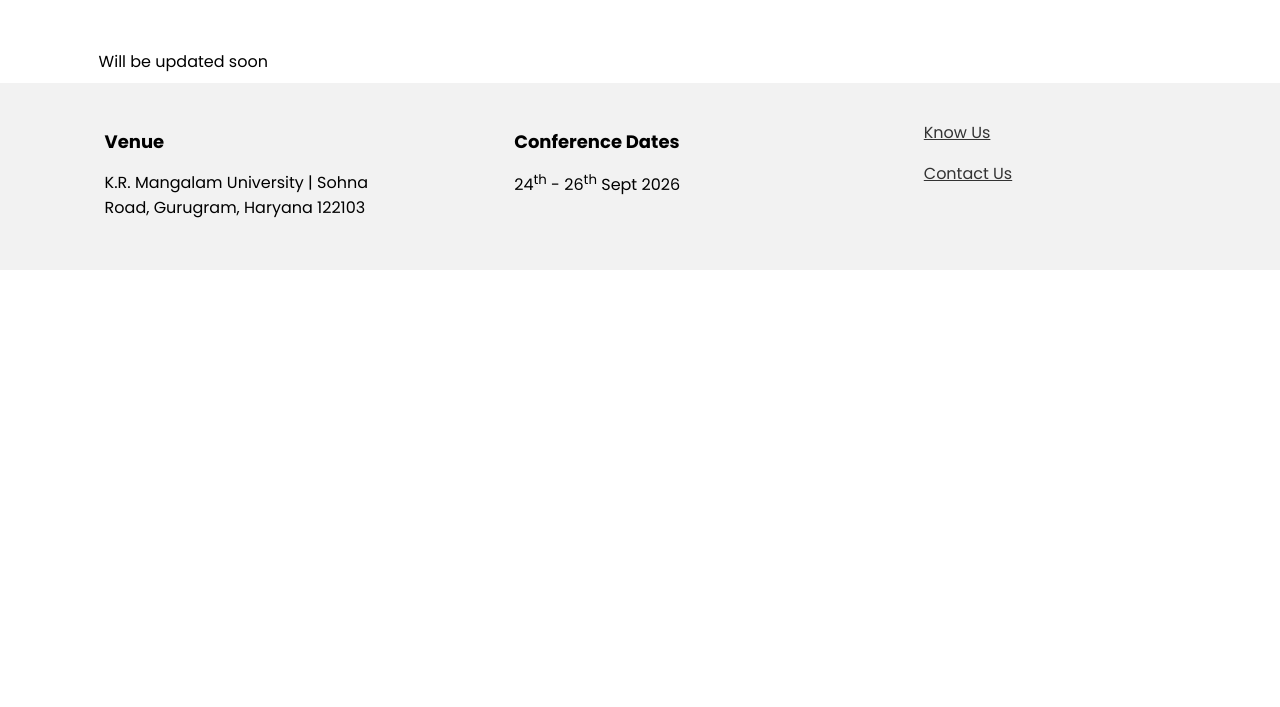
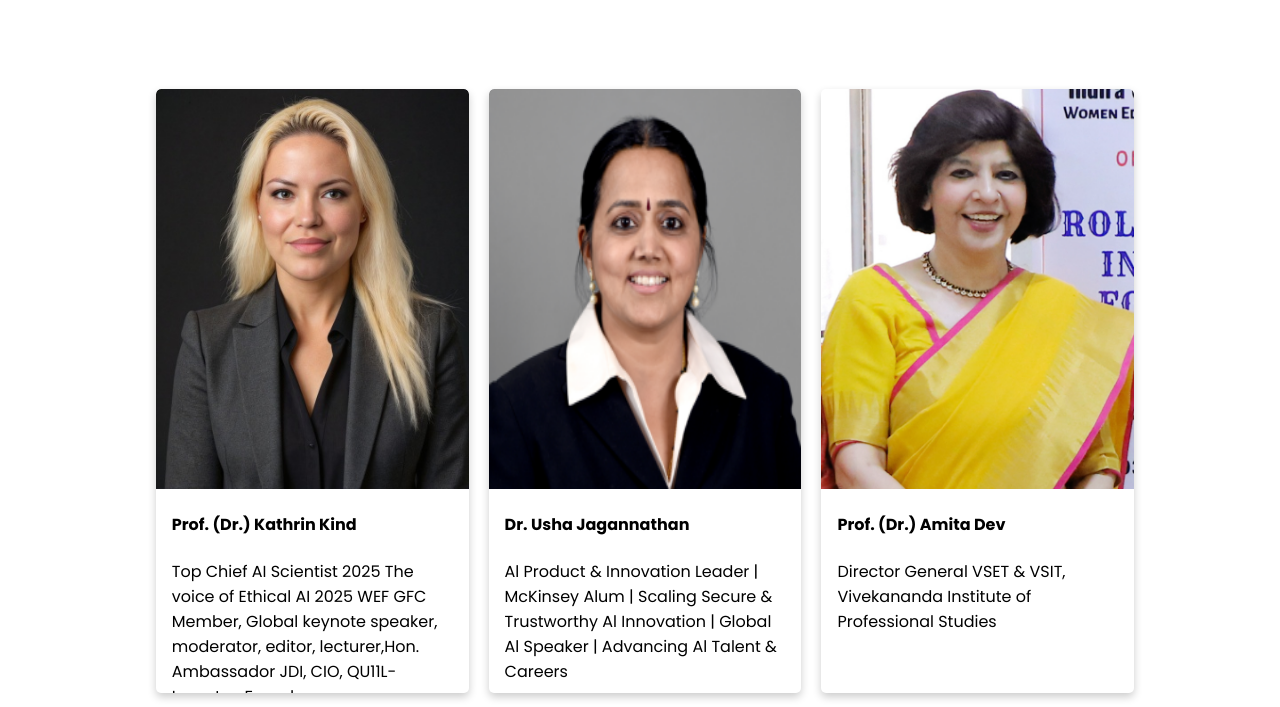
Before and after one commit to owais-ahmadshah/MRIE2026, a Flask app: page /keynotes in a window 1280 px wide. Shown: the part 54-761 px from the top of the page. Run offline with Flask 3, Linux system fonts and the light colour scheme.

Commit message:
Clean up keynotes.html by removing old content
Removed placeholder text and commented-out code from keynotes.html.

```diff
--- a/templates/keynotes.html
+++ b/templates/keynotes.html
@@ -1,8 +1,7 @@
 {% extends 'index.html' %}
 {% block content %}
 <div class="body-content">
-    Will be updated soon
- <!--
+
     <div class="card-align">
         <div class="card">
             <img src="static/images/2026pic1.jpeg" alt="Avatar" style="width:100%">
@@ -95,7 +94,7 @@ South Asian University, New Delhi
             </div>
             </div>
       </div>
-     -->
+
 
 
 <!--
```
